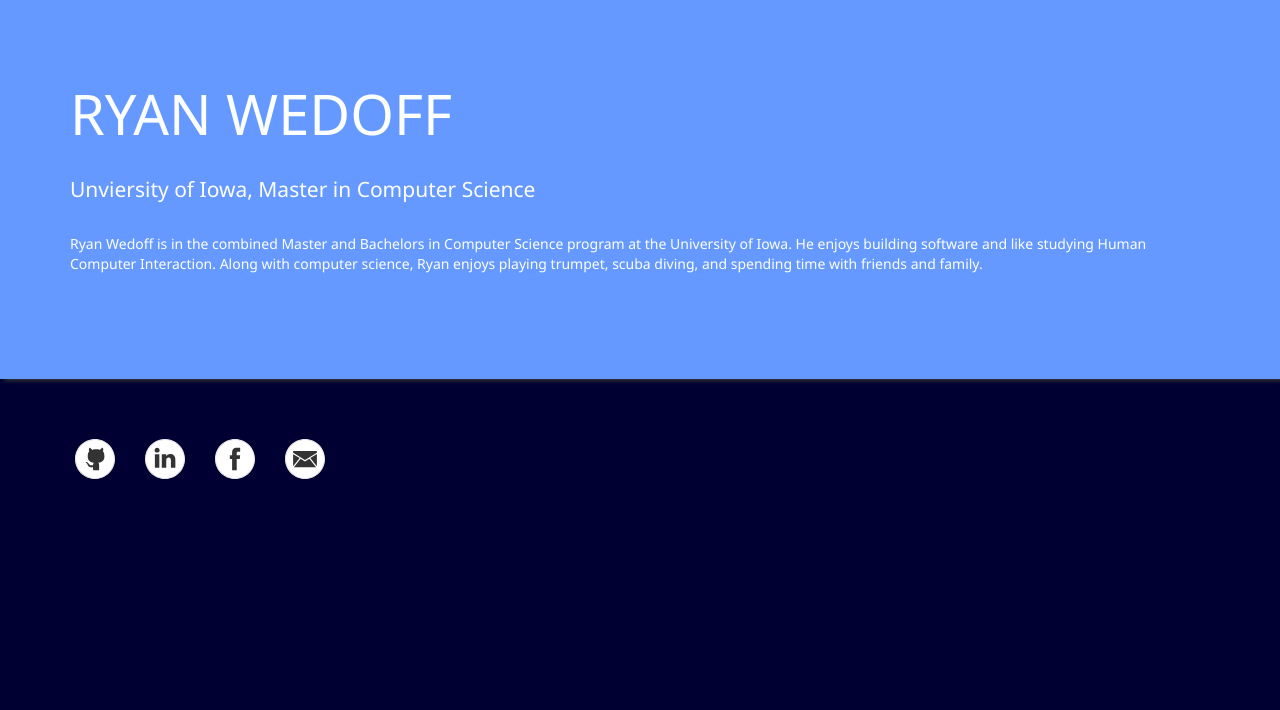
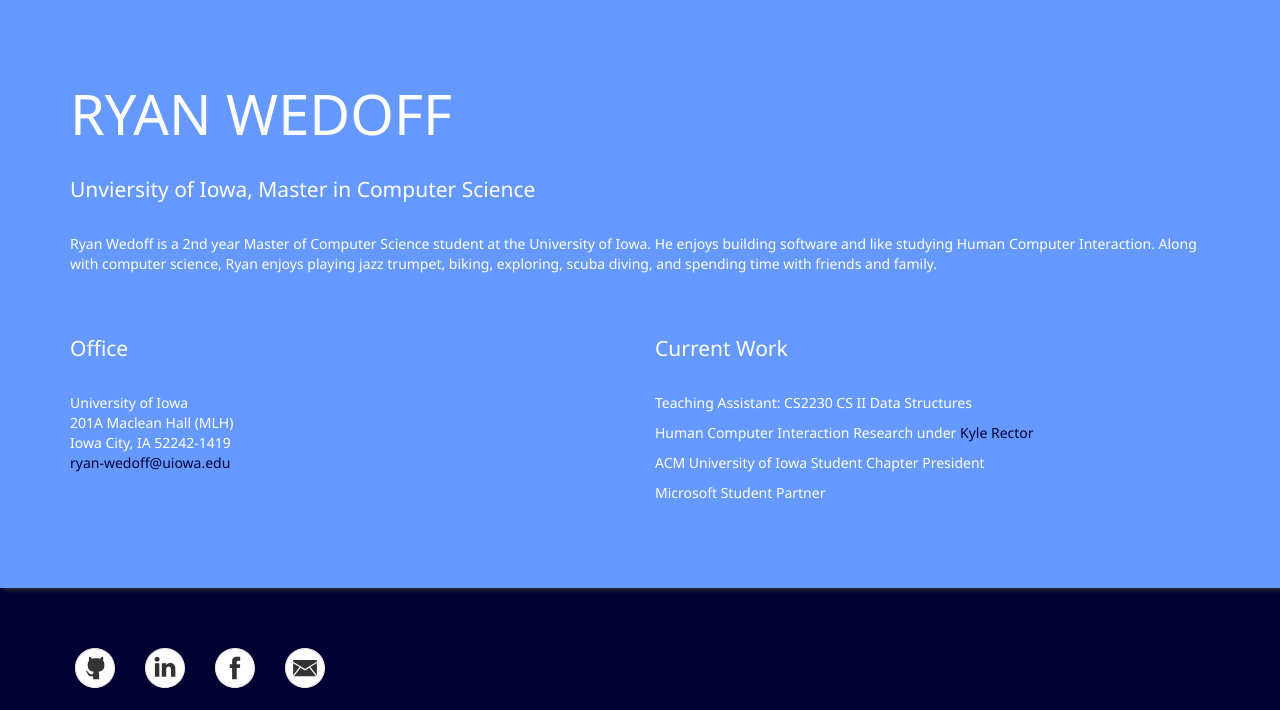
Before and after one commit to rwedoff/rwedoff, a plain HTML site: page index.html in a window 1280 px wide. Shown: the part 622-1332 px from the top of the page. Before the commit the page ends 1161 px from the top, so only its background shows below. Drawn offline with Linux system fonts and the light colour scheme.

Commit message:
Updated website

```diff
--- a/index.html
+++ b/index.html
@@ -63,7 +63,28 @@
                 <div class="col-lg-12">
                     <h1 class="section-heading text-color-white">RYAN WEDOFF</h1>
                     <p class="lead section-lead text-color-white">Unviersity of Iowa, Master in Computer Science</p>
-                    <p class="section-paragraph text-color-white">Ryan Wedoff is in the combined Master and Bachelors in Computer Science program at the University of Iowa.  He enjoys building software and like studying Human Computer Interaction.  Along with computer science, Ryan enjoys playing trumpet, scuba diving, and spending time with friends and family.</p>
+                    <p class="section-paragraph text-color-white">Ryan Wedoff is a 2nd year Master of Computer Science student at the University of Iowa.  He enjoys building software and like studying Human Computer Interaction.  Along with computer science, Ryan enjoys playing jazz trumpet, biking, exploring, scuba diving, and spending time with friends and family.</p>
+                    <div class="row">
+                        <div class="col-md-6">
+                            <p class="lead section-lead text-color-white">Office</p>
+                            <p class="section-paragraph text-color-white">
+                                University of Iowa
+                                <br>
+                                201A Maclean Hall (MLH)
+                                <br>
+                                Iowa City, IA 52242-1419
+                                <br>
+                                <a href="mailto:ryan-wedoff@uiowa.edu">ryan-wedoff@uiowa.edu</a>
+                            </p>
+                        </div>
+                        <div class="col-md-6">
+                            <p class="lead section-lead text-color-white">Current Work</p>
+                            <p class=" text-color-white">Teaching Assistant: CS2230 CS II Data Structures</p>
+                            <p class=" text-color-white">Human Computer Interaction Research under <a href="http://homepage.cs.uiowa.edu/~krector/">Kyle Rector</a></p>
+                            <p class=" text-color-white">ACM University of Iowa Student Chapter President</p>
+                            <p class=" text-color-white">Microsoft Student Partner</p>
+                        </div>
+                    </div>
                 </div>
             </div>
         </div>
```
Also changed, not shown: pages/about.html (+3 -1 lines), pages/work.html (+11 -8 lines).
